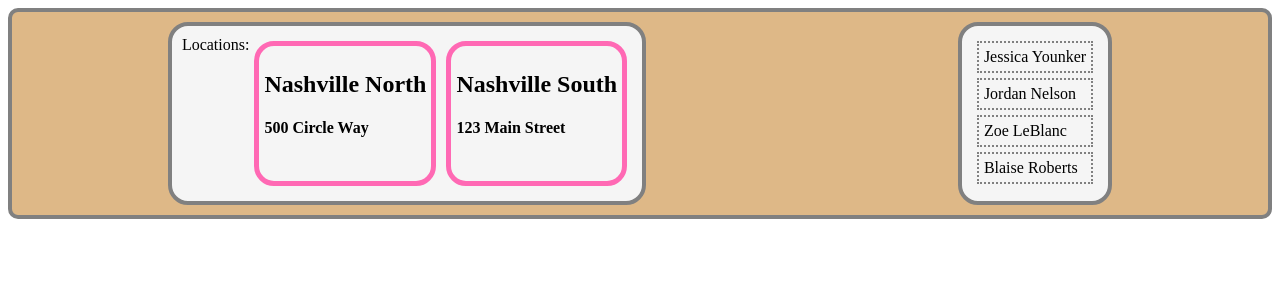
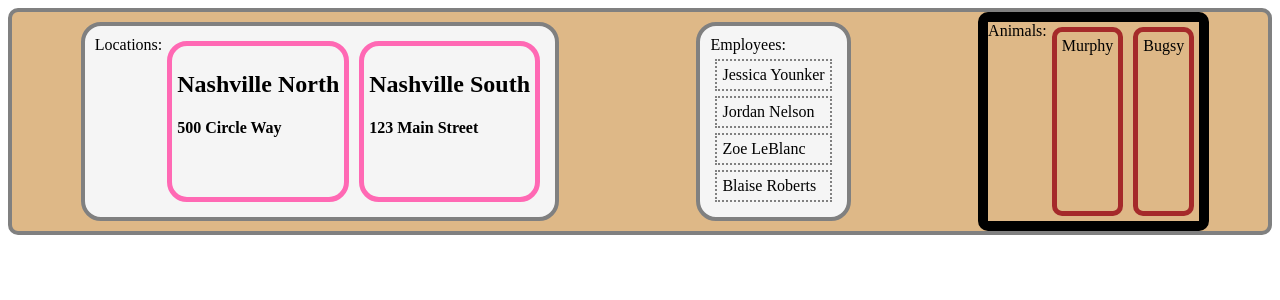
Before and after one commit to gradyrobbins/Kennel-React-29, a React (Create React App) app: page / in a window 1280 px wide. Shown: the top 300 px of the page. Built offline with nearby package versions, Linux system fonts and the light colour scheme.

Commit message:
animals are rendered into their animalList Component on DOM

```diff
--- a/src/components/Kennel.js
+++ b/src/components/Kennel.js
@@ -1,7 +1,9 @@
 import React, { Component } from "react"
 import EmployeeList from "./employee/EmployeeList"
 import LocationList2 from "./location/LocationList2"
+import AnimalList from "./animals/AnimalList"
 import "./Kennel.css"
+
 
 
 class Kennel extends Component {
@@ -12,6 +14,7 @@ class Kennel extends Component {
         faking it and just creating those arrays in the component
         itself
     */
+   // employees/locations/animals/owners data will eventually get pulled from the API
     employeesFromAPI = [
         { id: 1, name: "Jessica Younker" },
         { id: 2, name: "Jordan Nelson" },
@@ -19,15 +22,31 @@ class Kennel extends Component {
         { id: 4, name: "Blaise Roberts" }
     ]
 
-    // This will eventually get pulled from the API
     locationsFromAPI = [
         { id: 1, name: "Nashville North", address: "500 Circle Way" },
         { id: 2, name: "Nashville South", address: "123 Main Street" }
     ]
 
+    animalsFromAPI = [
+        { id: 1, name: "Murphy", breed: "Bubba" },
+        { id: 2, name: "Bugsy", breed: "Lab-Mix" }
+    ]
+
+    ownersFromAPI = [
+        { id: 1, name: "Ryan Tanay" },
+        { id: 2, name: "Emma Beaton" },
+        { id: 3, name: "Dani Adkins" },
+        { id: 4, name: "Adam Oswalt" },
+        { id: 5, name: "Fletcher Bangs" },
+        { id: 6, name: "Angela Lee" }
+    ]
+
+
     state = {
         employees: this.employeesFromAPI,
-        locations: this.locationsFromAPI
+        locations: this.locationsFromAPI,
+        animals: this.animalsFromAPI,
+        owners: this.ownersFromAPI
     }
 
     render() {
@@ -35,8 +54,8 @@ class Kennel extends Component {
             <article className="kennel">
                 <LocationList2 locations={this.state.locations} />
                 <EmployeeList employees={this.state.employees} />
-
                 {/* <EmployeeList  /> If you remove employees={this.state.employees} in the Kennel component, it can’t be passed down as props to the child component - it will simply live in state in the Kennel component, but the data will never reach a child component.*/}
+                <AnimalList animals={this.state.animals} />
             </article>
         )
     }
--- /dev/null
+++ b/src/components/animals/AnimalList.css
@@ -0,0 +1,14 @@
+
+.animals {
+    margin: 5px;
+    padding: 5px;
+    border: 5px solid brown;
+    border-radius: 10px;
+}
+
+.animalList {
+    display: flex;
+    justify-content: space-between;
+    border: 10px solid black;
+    border-radius: 10px;
+}
--- /dev/null
+++ b/src/components/animals/AnimalList.js
@@ -0,0 +1,20 @@
+import React, { Component } from 'react'
+import './AnimalList.css'
+
+export default class AnimalList  extends Component {
+    render() {
+        return (
+            <section className="animalList">
+            Animals:
+            {
+                this.props.animals.map(animal =>
+                    <div className="animals" key={animal.id}>
+                        {animal.name}
+                        <br/>
+                    </div>
+                )
+            }
+            </section>
+        )
+    }
+}
--- a/src/components/employee/EmployeeList.js
+++ b/src/components/employee/EmployeeList.js
@@ -4,7 +4,7 @@ import './EmployeeList.css'
 export default class EmployeeList  extends Component {
     render() {
         return (
-            <section className="employeeList">
+            <section className="employeeList"> Employees:
             {
                 this.props.employees.map(employee =>
                     <div className="employees" key={employee.id}>
```
